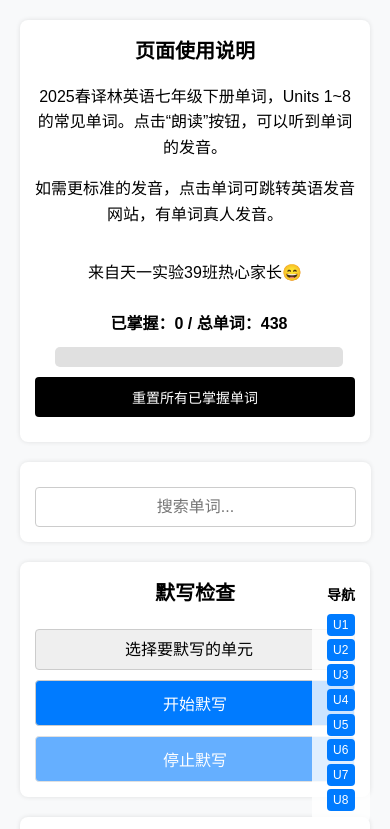
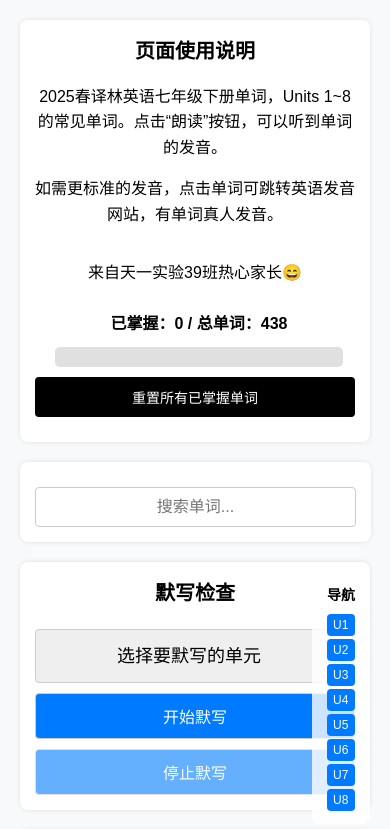
Before and after one commit to JayYuuuuu/English, a plain HTML site: page index.html in a window 390 px wide. Shown: the top 829 px of the page. Drawn offline with Linux system fonts and the light colour scheme.

Commit message:
index.html

```diff
--- a/index.html
+++ b/index.html
@@ -763,6 +763,11 @@
             .dictation-controls select,
             .dictation-controls button {
                 width: 100%;
+            }
+
+            .dictation-controls select {
+                padding: 15px 15px; /* 将上下内边距从10px增加到15px */
+                font-size: 18px;    /* 可选：增加字体大小以匹配高度变化 */
             }
 
             /* 调整默写输入区域的布局 */
```
